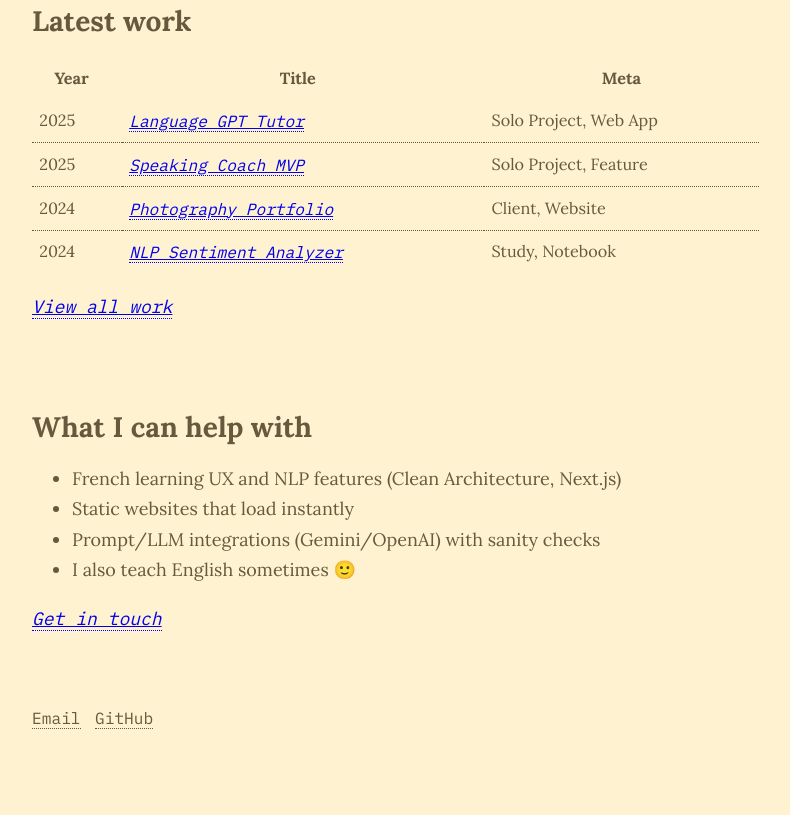
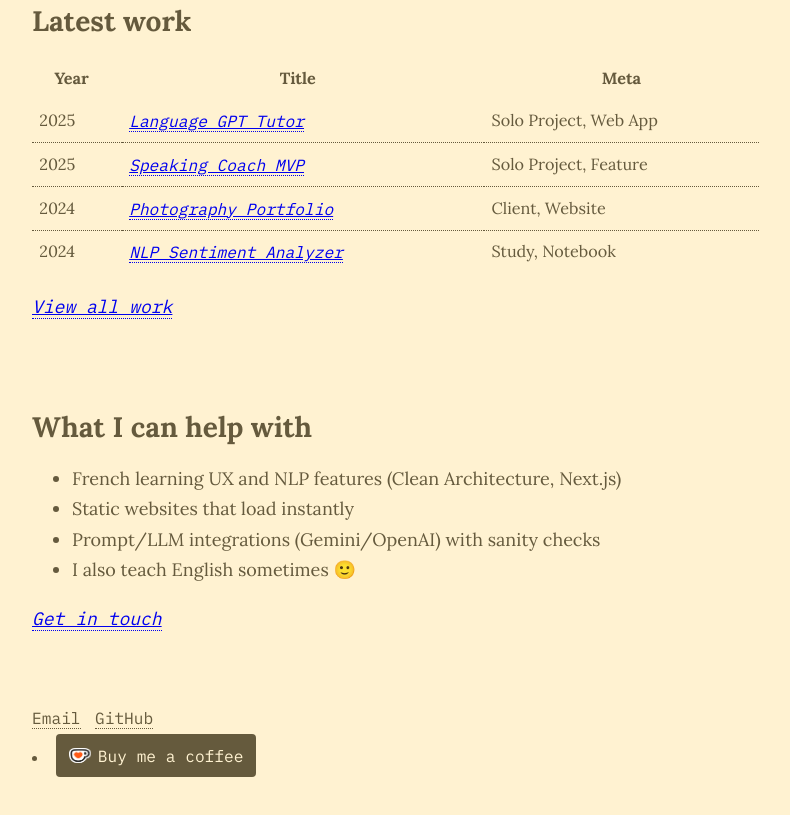
Before and after one commit to Lytoe/MySylla, a plain HTML site: page index.html in a window 1280 px wide. Shown: the part 442-1257 px from the top of the page, without its empty margins (40-830 px from the left). Drawn offline with Linux system fonts and the light colour scheme.

Commit message:
added the buy me a coffee with animations :D

```diff
--- a/index.html
+++ b/index.html
@@ -1,5 +1,6 @@
 <!doctype html>
 <html lang="en">
+
 <head>
   <meta charset="utf-8">
   <meta name="viewport" content="width=device-width,initial-scale=1">
@@ -7,10 +8,12 @@
   <meta name="description" content="Nima — linguistics + NLP + developer. Selected work, services, and contact.">
   <link rel="icon" href="assets/icon.svg" type="image/svg+xml">
   <link rel="preconnect" href="https://fonts.googleapis.com">
-  <link href="https://fonts.googleapis.com/css2?family=IBM+Plex+Mono&family=Lora:wght@400;700&display=swap" rel="stylesheet">
+  <link href="https://fonts.googleapis.com/css2?family=IBM+Plex+Mono&family=Lora:wght@400;700&display=swap"
+    rel="stylesheet">
   <link rel="stylesheet" href="styles.css">
   <script defer src="main.js"></script>
 </head>
+
 <body>
   <a class="skip-link" href="#main">Skip to content</a>
 
@@ -38,7 +41,11 @@
         <h2 class="h1">Latest work</h2>
         <table class="work" id="latest-work">
           <thead>
-            <tr><th class="year">Year</th><th class="title">Title</th><th class="meta">Meta</th></tr>
+            <tr>
+              <th class="year">Year</th>
+              <th class="title">Title</th>
+              <th class="meta">Meta</th>
+            </tr>
           </thead>
           <tbody><!-- populated by main.js --></tbody>
         </table>
@@ -63,7 +70,15 @@
         <li><a href="mailto:n.taherkhani1378@gmail.com">Email</a></li>
         <li><a href="https://github.com/Lytoe" target="_blank" rel="noreferrer noopener">GitHub</a></li>
       </ul>
+      <li>
+        <a href="https://ko-fi.com/nimataherkhani" class="kofi-button" target="_blank" rel="noreferrer noopener">
+          <img class="kofi-cup" src="assets/kofi_symbol.png" alt="Ko-fi logo" width="22" height="15">
+          Buy me a coffee
+        </a>
+      </li>
+
     </footer>
   </div>
 </body>
+
 </html>
--- a/styles.css
+++ b/styles.css
@@ -283,3 +283,37 @@ cite {
   --ink: #5f0f40;
   --ink-alt: #9d4edd;
 }
+.kofi-button {
+  display: inline-flex;
+  align-items: center;
+  background: var(--ink);
+  color: var(--bg);
+  padding: .45rem .7rem;
+  border-radius: var(--radius);
+  text-decoration: none;
+  font-family: "IBM Plex Mono", monospace;
+  font-size: 0.9rem;
+  gap: 0.4rem;
+  transition: transform 0.2s ease, box-shadow 0.2s ease, background-color 0.3s ease;
+}
+
+.kofi-button:hover {
+  transform: translateY(-2px); /* subtle lift */
+  box-shadow: 0 4px 6px rgba(0, 0, 0, 0.15);
+  background: var(--ink-alt); /* optional darker shade */
+}
+
+
+/* cup wiggle animation */
+.kofi-cup {
+  display: inline-block;
+  animation: wiggle 3s infinite;
+}
+
+@keyframes wiggle {
+  0%, 70%, 100% { transform: rotate(0deg); }
+  80% { transform: rotate(-15deg); }
+  85% { transform: rotate(10deg); }
+  90% { transform: rotate(-8deg); }
+  95% { transform: rotate(6deg); }
+}
```
Also changed, not shown: assets/kofi_symbol.png (added).
